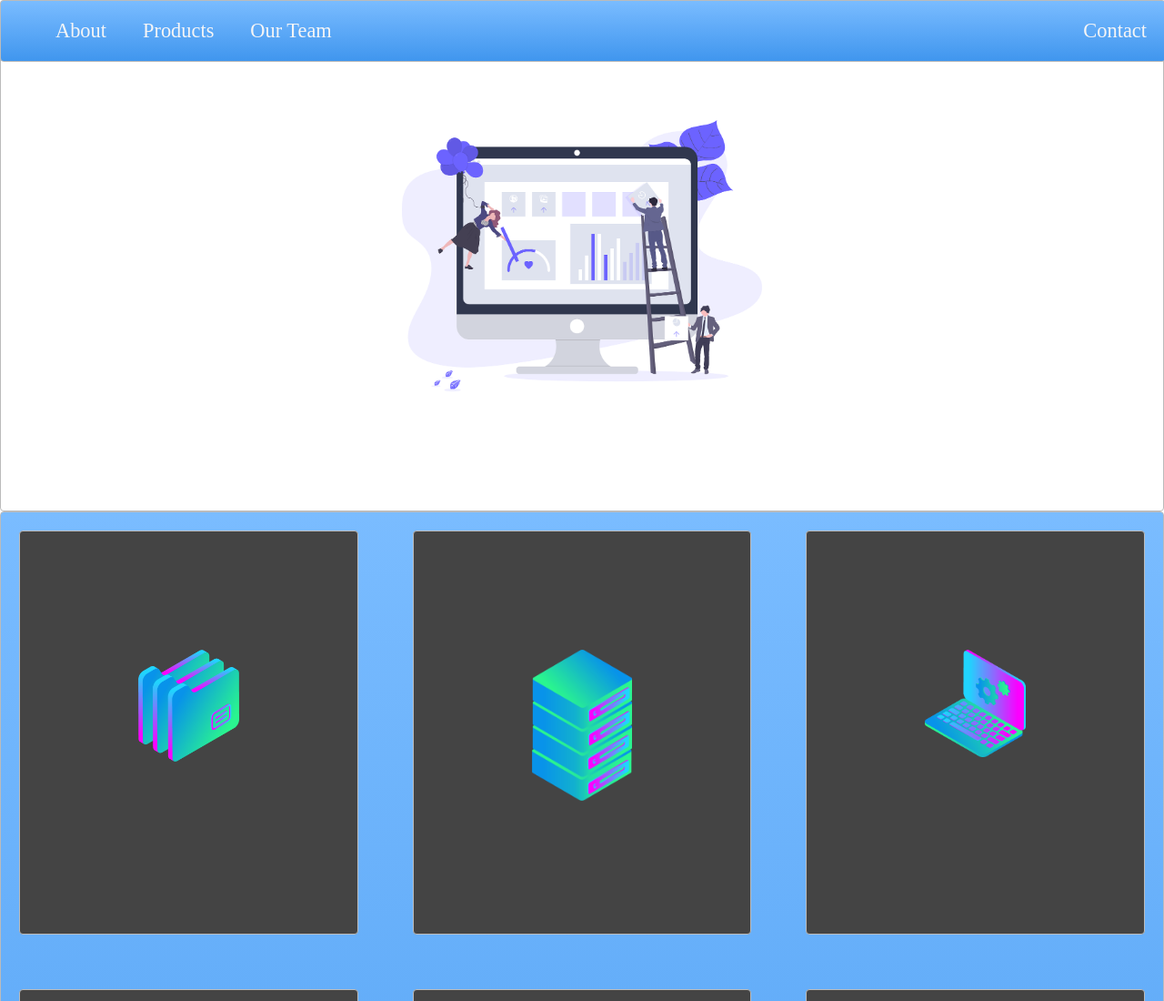
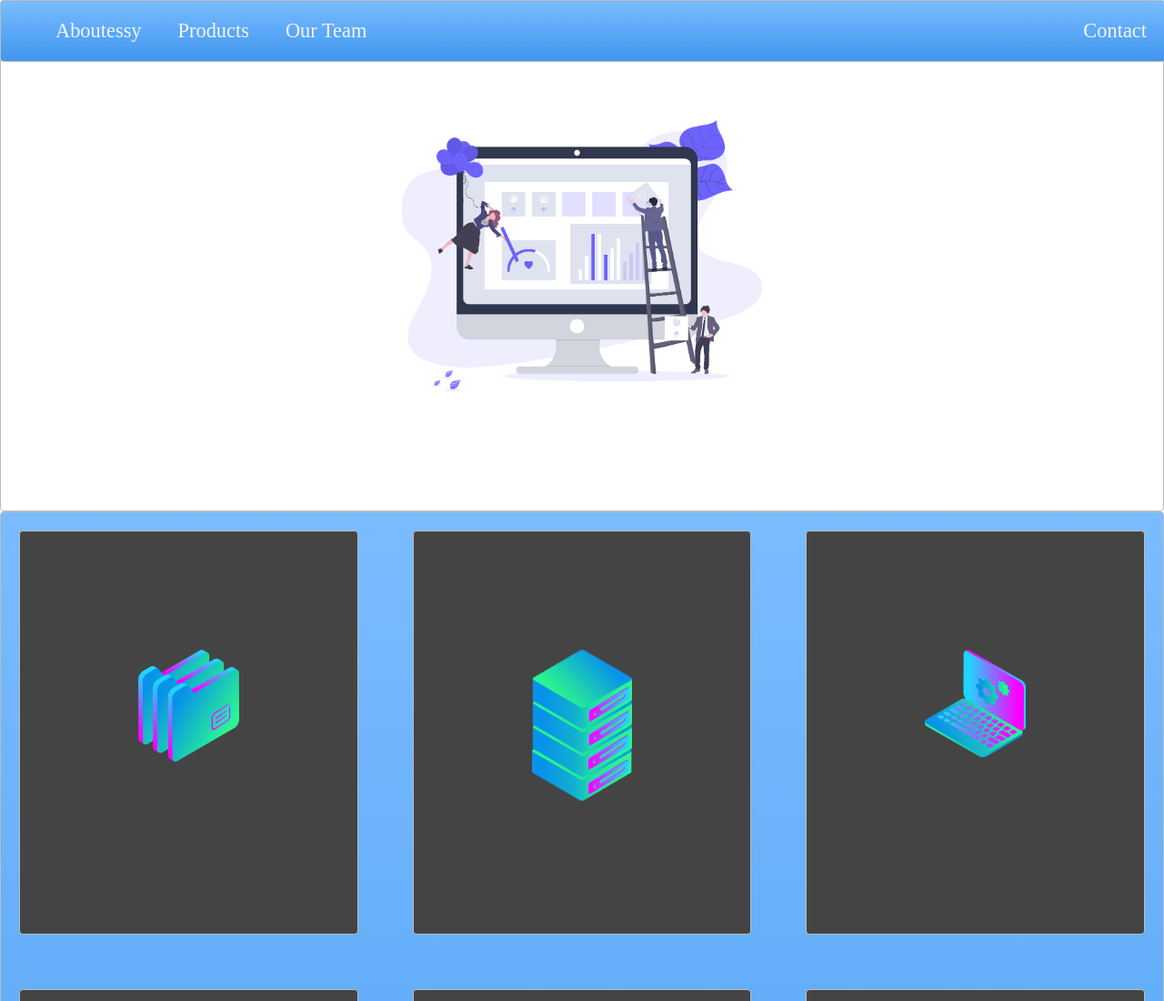
Before and after one commit to walidkasraoui/backgroud, a plain HTML site: page index.html in a window 1280 px wide. Shown: the top 1100 px of the page at 91% size. Drawn offline with Linux system fonts and the light colour scheme.

Commit message:
changing title

```diff
--- a/index.html
+++ b/index.html
@@ -7,7 +7,7 @@
 <body>
   <nav class="zone blue sticky">
   	<ul class="main-nav">
-  		<li><a href="#"> About</a> </li>
+  		<li><a href="#"> Aboutessy</a> </li>
   		<li><a href="#"> Products</a> </li>
   		<li><a href="#"> Our Team</a> </li>
   		<li class="push"><a href="#"> Contact</a> </li>
```
